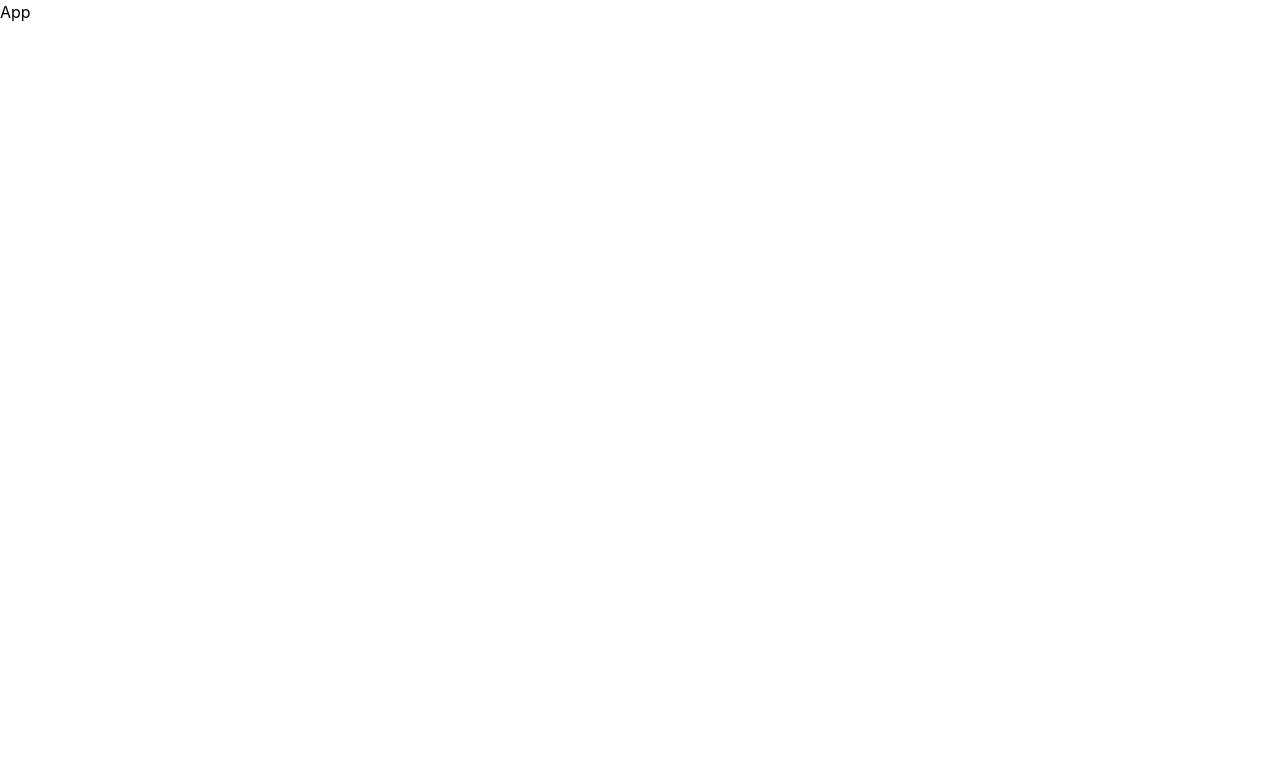
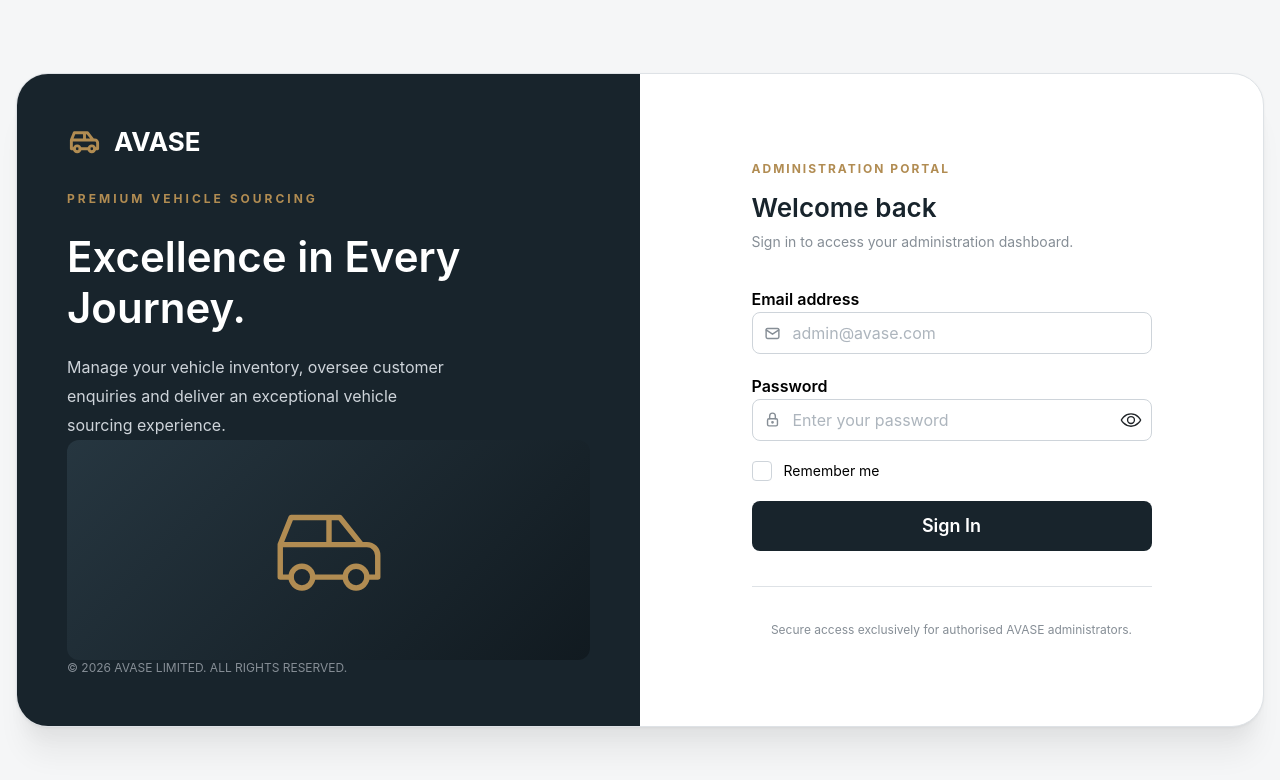
Before and after one commit to Deewiliams/Avase-admin, a React (Vite) app: page /login in a window 1280 px wide. Shown: the top 780 px of the page. Built offline with nearby package versions, Linux system fonts and the light colour scheme; no server answers.

Commit message:
created a login screen

```diff
--- a/src/app/App.tsx
+++ b/src/app/App.tsx
@@ -1,7 +1,14 @@
-import "./App.css";
+import { Navigate, Route, Routes } from "react-router-dom";
+import LoginPage from "../features/auth/pages/LoginPage";
 
-const App = () => {
-  return <div>App</div>;
-};
+export default function App() {
+  return (
+    <Routes>
+      <Route path="/login" element={<LoginPage />} />
 
-export default App;
+      <Route path="/" element={<Navigate to="/login" replace />} />
+
+      <Route path="*" element={<Navigate to="/login" replace />} />
+    </Routes>
+  );
+}
--- /dev/null
+++ b/src/features/auth/auth-service.ts
@@ -0,0 +1,22 @@
+import api from "../../lib/axios";
+import type { LoginCredentials, LoginResponse, MeResponse } from "./auth-types";
+
+export const authService = {
+  async login(credentials: LoginCredentials) {
+    const response = await api.post<LoginResponse>("/auth/login", credentials);
+
+    return response.data;
+  },
+
+  async getMe() {
+    const response = await api.get<MeResponse>("/auth/me");
+
+    return response.data;
+  },
+
+  async changePassword(data: { currentPassword: string; newPassword: string }) {
+    const response = await api.patch("/auth/change-password", data);
+
+    return response.data;
+  },
+};
--- /dev/null
+++ b/src/features/auth/auth-types.ts
@@ -0,0 +1,36 @@
+
+export interface AdminUser {
+  _id: string;
+  name: string;
+  email: string;
+  role: "SUPER_ADMIN" | "ADMIN";
+  isActive: boolean;
+  lastLogin?: string | null;
+}
+
+export interface LoginCredentials {
+  email: string;
+  password: string;
+}
+
+export interface LoginResponse {
+  success: boolean;
+  message: string;
+  data: {
+    token: string;
+    user: AdminUser;
+  };
+}
+
+export interface MeResponse {
+  success: boolean;
+  data: {
+    user: AdminUser;
+  };
+}
+
+export interface ApiResponse<T> {
+  success: boolean;
+  message: string;
+  data?: T;
+}
--- /dev/null
+++ b/src/features/auth/pages/LoginPage.tsx
@@ -0,0 +1,248 @@
+import { useState } from "react";
+import {
+//   Anchor,
+  Box,
+  Button,
+  Checkbox,
+  Container,
+  Divider,
+  Group,
+  Paper,
+  PasswordInput,
+  Stack,
+  Text,
+  TextInput,
+  Title,
+} from "@mantine/core";
+import { useForm } from "@mantine/form";
+import { IconCar, IconLock, IconMail } from "@tabler/icons-react";
+import { useNavigate } from "react-router-dom";
+import { notifications } from "@mantine/notifications";
+
+import { authService } from "../auth-service";
+
+export default function LoginPage() {
+  const navigate = useNavigate();
+  const [loading, setLoading] = useState(false);
+
+  const form = useForm({
+    initialValues: {
+      email: "",
+      password: "",
+    },
+
+    validate: {
+      email: (value) =>
+        /^\S+@\S+\.\S+$/.test(value) ? null : "Enter a valid email address",
+
+      password: (value) =>
+        value.length >= 8 ? null : "Password must be at least 8 characters",
+    },
+  });
+
+  const handleLogin = async (values: typeof form.values) => {
+    try {
+      setLoading(true);
+
+      const response = await authService.login(values);
+
+      if (!response.success) {
+        throw new Error(response.message || "Login failed");
+      }
+
+      // Assumes loginUser returns { token, user }
+      localStorage.setItem("avase_token", response.data.token);
+      localStorage.setItem("avase_user", JSON.stringify(response.data.user));
+
+      notifications.show({
+        title: "Welcome to AVASE",
+        message: "You have successfully signed in.",
+        color: "green",
+      });
+
+      navigate("/dashboard", { replace: true });
+    } catch (error: any) {
+      notifications.show({
+        title: "Authentication failed",
+        message:
+          error.response?.data?.message ||
+          error.message ||
+          "Unable to sign in.",
+        color: "red",
+      });
+    } finally {
+      setLoading(false);
+    }
+  };
+
+  return (
+    <Box
+      mih="100vh"
+      bg="#F5F6F7"
+      style={{
+        display: "flex",
+        alignItems: "center",
+        justifyContent: "center",
+      }}
+      py={40}
+    >
+      <Container size="xl" w="100%">
+        <Paper
+          radius="xl"
+          shadow="xl"
+          style={{ overflow: "hidden" }}
+          withBorder
+        >
+          <Group gap={0} align="stretch">
+            {/* Branding Panel */}
+            <Box
+              visibleFrom="md"
+              w="50%"
+              p={50}
+              bg="#18242C"
+              style={{
+                color: "white",
+                display: "flex",
+                flexDirection: "column",
+                justifyContent: "space-between",
+                minHeight: 620,
+              }}
+            >
+              <Box>
+                <Group gap="sm">
+                  <IconCar size={35} color="#B18C52" />
+                  <Title order={2} c="white" fw={700}>
+                    AVASE
+                  </Title>
+                </Group>
+
+                <Text
+                  c="#B18C52"
+                  size="xs"
+                  fw={700}
+                  mt="xl"
+                  style={{ letterSpacing: 3 }}
+                >
+                  PREMIUM VEHICLE SOURCING
+                </Text>
+
+                <Title order={1} mt={25} size={42} fw={600} lh={1.2} maw={420}>
+                  Excellence in Every Journey.
+                </Title>
+
+                <Text c="gray.4" mt="lg" maw={380} lh={1.8}>
+                  Manage your vehicle inventory, oversee customer enquiries and
+                  deliver an exceptional vehicle sourcing experience.
+                </Text>
+              </Box>
+
+              <Box
+                h={220}
+                style={{
+                  borderRadius: 12,
+                  background: "linear-gradient(135deg, #263640, #111A20)",
+                  display: "flex",
+                  alignItems: "center",
+                  justifyContent: "center",
+                }}
+              >
+                <IconCar size={130} color="#B18C52" stroke={1} />
+              </Box>
+
+              <Text c="dimmed" size="xs">
+                © 2026 AVASE LIMITED. ALL RIGHTS RESERVED.
+              </Text>
+            </Box>
+
+            {/* Login Form */}
+            <Box
+              flex={1}
+              p={{ base: 25, sm: 45, lg: 65 }}
+              style={{
+                display: "flex",
+                alignItems: "center",
+                justifyContent: "center",
+              }}
+            >
+              <Box w="100%" maw={400}>
+                <Box hiddenFrom="md" mb={40}>
+                  <Group gap="xs">
+                    <IconCar size={32} color="#B18C52" />
+                    <Title order={2} c="#18242C">
+                      AVASE
+                    </Title>
+                  </Group>
+                </Box>
+
+                <Text
+                  size="xs"
+                  fw={700}
+                  c="#B18C52"
+                  style={{ letterSpacing: 2 }}
+                >
+                  ADMINISTRATION PORTAL
+                </Text>
+
+                <Title order={2} mt="sm" c="#18242C">
+                  Welcome back
+                </Title>
+
+                <Text c="dimmed" size="sm" mt={7} mb={35}>
+                  Sign in to access your administration dashboard.
+                </Text>
+
+                <form onSubmit={form.onSubmit(handleLogin)}>
+                  <Stack gap="lg">
+                    <TextInput
+                      label="Email address"
+                      placeholder="admin@avase.com"
+                      leftSection={<IconMail size={17} />}
+                      size="md"
+                      {...form.getInputProps("email")}
+                    />
+
+                    <PasswordInput
+                      label="Password"
+                      placeholder="Enter your password"
+                      leftSection={<IconLock size={17} />}
+                      size="md"
+                      {...form.getInputProps("password")}
+                    />
+
+                    <Group justify="space-between">
+                      <Checkbox label="Remember me" color="dark" size="sm" />
+                    </Group>
+
+                    <Button
+                      type="submit"
+                      fullWidth
+                      size="lg"
+                      color="dark"
+                      loading={loading}
+                      styles={{
+                        root: {
+                          backgroundColor: "#18242C",
+                          "&:hover": {
+                            backgroundColor: "#263640",
+                          },
+                        },
+                      }}
+                    >
+                      Sign In
+                    </Button>
+                  </Stack>
+                </form>
+
+                <Divider my={35} />
+
+                <Text ta="center" size="xs" c="dimmed">
+                  Secure access exclusively for authorised AVASE administrators.
+                </Text>
+              </Box>
+            </Box>
+          </Group>
+        </Paper>
+      </Container>
+    </Box>
+  );
+}
```
